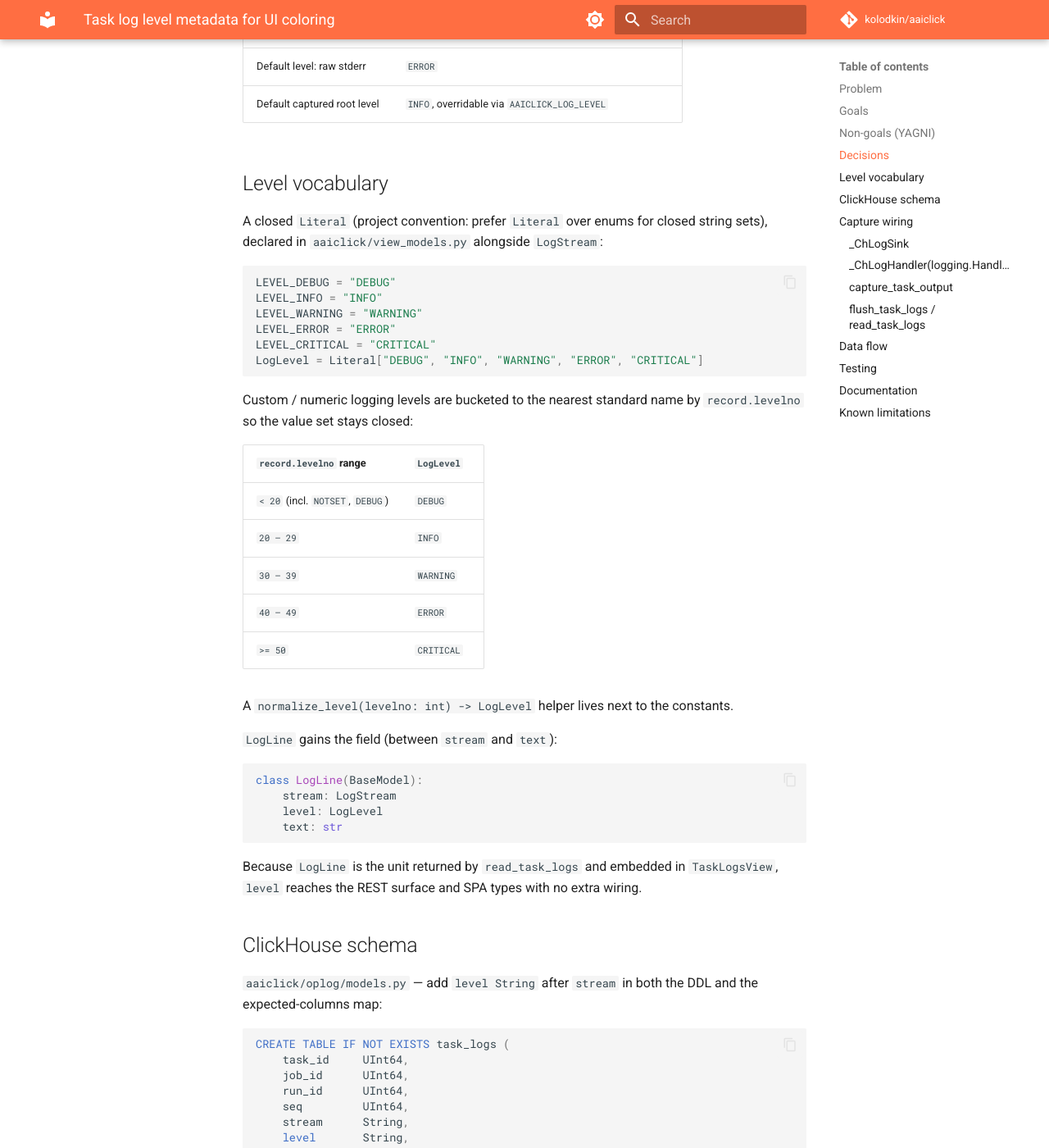
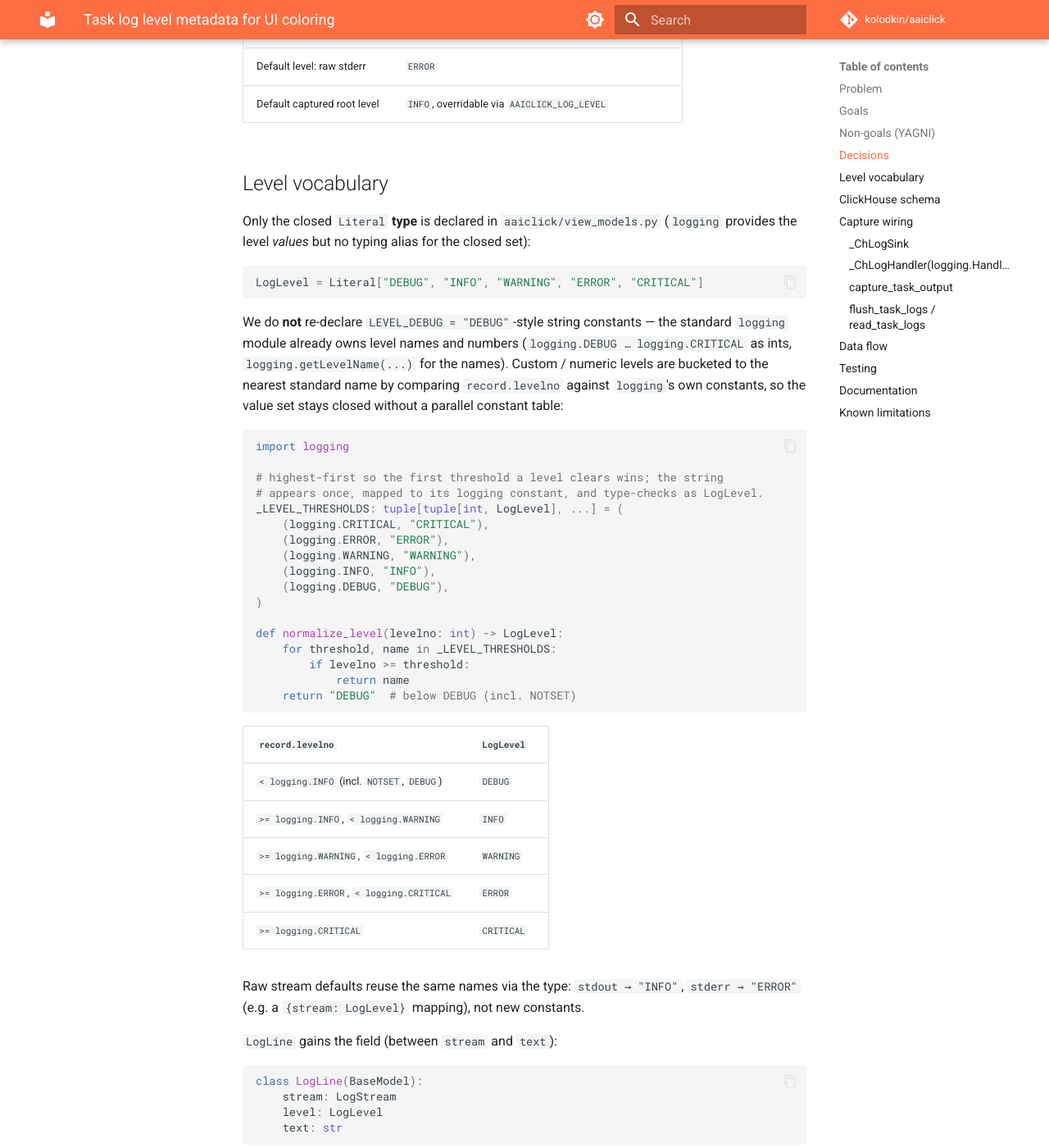
Before and after one commit to kolodkin/aaiclick, an MkDocs documentation site: the page built from docs/superpowers/specs/2026-06-25-task-log-level-metadata-design.md, in a window 1280 px wide and 1400 px high, scrolled down 1214 px. Shown: the whole window at 82% size. Built offline with MkDocs 1.6.1 and Material for MkDocs 9.7.7, drawn with Linux system fonts in a browser that asks for light colours; comment, search, counter and statistics services are not loaded.

Commit message:
docs: use logging's own level constants in spec
Drop the hand-declared LEVEL_* string constants from the level vocabulary;
the standard logging module already provides level names/numbers. Keep only
the LogLevel Literal type and bucket via logging.DEBUG..CRITICAL.

Co-Authored-By: Claude Opus 4.8 <noreply@anthropic.com>
Claude-Session: https://claude.ai/code/session_01UUUsWTqZkGFPKD2MUXPyRz

````diff
--- a/docs/superpowers/specs/2026-06-25-task-log-level-metadata-design.md
+++ b/docs/superpowers/specs/2026-06-25-task-log-level-metadata-design.md
@@ -42,30 +42,50 @@ per-line metadata.
 
 ## Level vocabulary
 
-A closed `Literal` (project convention: prefer `Literal` over enums for closed
-string sets), declared in `aaiclick/view_models.py` alongside `LogStream`:
+Only the closed `Literal` **type** is declared in `aaiclick/view_models.py`
+(`logging` provides the level *values* but no typing alias for the closed set):
 
 ```python
-LEVEL_DEBUG = "DEBUG"
-LEVEL_INFO = "INFO"
-LEVEL_WARNING = "WARNING"
-LEVEL_ERROR = "ERROR"
-LEVEL_CRITICAL = "CRITICAL"
 LogLevel = Literal["DEBUG", "INFO", "WARNING", "ERROR", "CRITICAL"]
 ```
 
-Custom / numeric logging levels are bucketed to the nearest standard name by
-`record.levelno` so the value set stays closed:
+We do **not** re-declare `LEVEL_DEBUG = "DEBUG"`-style string constants — the
+standard `logging` module already owns level names and numbers
+(`logging.DEBUG … logging.CRITICAL` as ints, `logging.getLevelName(...)` for the
+names). Custom / numeric levels are bucketed to the nearest standard name by
+comparing `record.levelno` against `logging`'s own constants, so the value set
+stays closed without a parallel constant table:
 
-| `record.levelno` range | `LogLevel` |
-|------------------------|------------|
-| `< 20` (incl. `NOTSET`, `DEBUG`) | `DEBUG` |
-| `20 – 29` | `INFO` |
-| `30 – 39` | `WARNING` |
-| `40 – 49` | `ERROR` |
-| `>= 50` | `CRITICAL` |
+```python
+import logging
 
-A `normalize_level(levelno: int) -> LogLevel` helper lives next to the constants.
+# highest-first so the first threshold a level clears wins; the string
+# appears once, mapped to its logging constant, and type-checks as LogLevel.
+_LEVEL_THRESHOLDS: tuple[tuple[int, LogLevel], ...] = (
+    (logging.CRITICAL, "CRITICAL"),
+    (logging.ERROR, "ERROR"),
+    (logging.WARNING, "WARNING"),
+    (logging.INFO, "INFO"),
+    (logging.DEBUG, "DEBUG"),
+)
+
+def normalize_level(levelno: int) -> LogLevel:
+    for threshold, name in _LEVEL_THRESHOLDS:
+        if levelno >= threshold:
+            return name
+    return "DEBUG"  # below DEBUG (incl. NOTSET)
+```
+
+| `record.levelno` | `LogLevel` |
+|------------------|------------|
+| `< logging.INFO` (incl. `NOTSET`, `DEBUG`) | `DEBUG` |
+| `>= logging.INFO`, `< logging.WARNING` | `INFO` |
+| `>= logging.WARNING`, `< logging.ERROR` | `WARNING` |
+| `>= logging.ERROR`, `< logging.CRITICAL` | `ERROR` |
+| `>= logging.CRITICAL` | `CRITICAL` |
+
+Raw stream defaults reuse the same names via the type: `stdout → "INFO"`,
+`stderr → "ERROR"` (e.g. a `{stream: LogLevel}` mapping), not new constants.
 
 `LogLine` gains the field (between `stream` and `text`):
 
````
